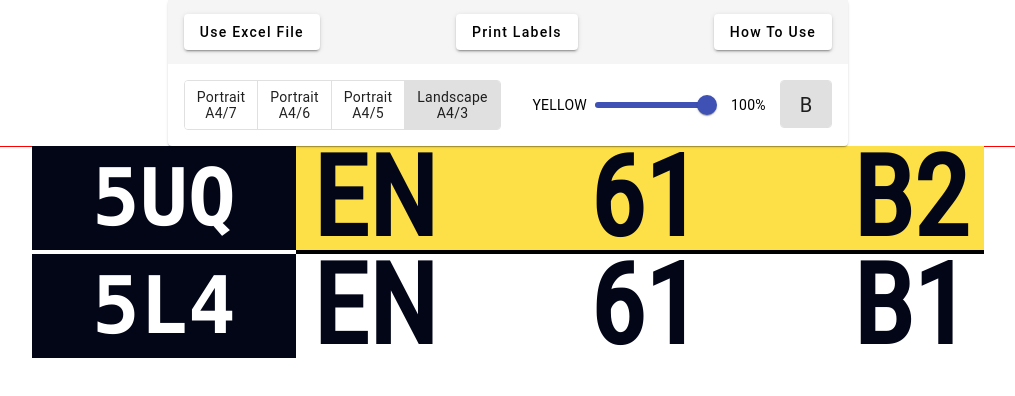
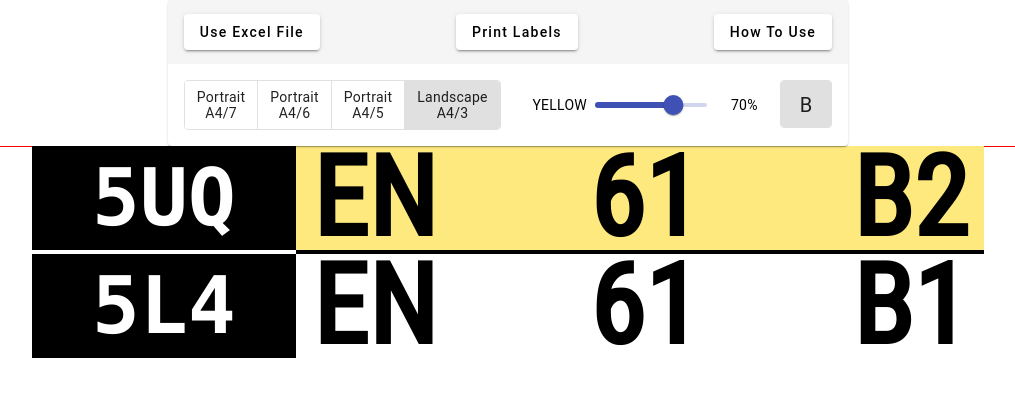
Before and after one commit to PrimeGoose/label_maker_tool, an Angular app: page / in a window 1280 px wide. Shown: the top 396 px of the page, without its empty margins (132-1147 px from the left). Built offline with nearby package versions, Linux system fonts and the light colour scheme.

Commit message:
text and bg black yellow 70%

```diff
--- a/src/app/app.component.css
+++ b/src/app/app.component.css
@@ -60,7 +60,7 @@
 .label-pair::before {
   content: "";
   display: block;
-  width: calc(100% + 8mm);
+  width: 100%;
   height: 1px;
   z-index: -1;
   left: -4mm;
--- a/src/app/app.component.html
+++ b/src/app/app.component.html
@@ -1,7 +1,6 @@
 <!-- main conntainer -->
 <div id="main-container" class="  flex flex-col  justify-center  items-center align-middle uppercase w-full">
   <mat-card>
-
     <mat-card-title>
       <!-- card item 1/2 -->
       <mat-toolbar class="mb-4 flex justify-between ">
@@ -15,23 +14,14 @@
         <button type="button" mat-raised-button (click)="openDialog()">How To Use</button>
       </mat-toolbar>
     </mat-card-title>
-
     <mat-card-content class="toolbox">
-
-
-
-
-
 
       <!-- card item 2/2 -->
       <div class="tools-row  flex flex-row justify-between">
 
         <!-- toggle butons for 3 5 6 7 label pairs per a4 sheet -->
         <div class="size-toggle">
-          <!-- <p>For printing in {{orientation}}</p> -->
-          <!-- app.component.html -->
           <mat-button-toggle-group name="fontStyle" aria-label="Font Style">
-
             <!-- Tooltip to describe how many labels fit on an A4 page with minimal margins when using setting "seven" -->
             <mat-button-toggle matTooltip="Using minimal margins, this setting yields 7 180x40mm labels per A4 page." (click)="setSeven()"
               value="seven">
@@ -52,7 +42,6 @@
             <!-- Tooltip to describe how many labels fit on an A4 page with minimal margins when using setting "five" -->
             <mat-button-toggle matTooltip="Using minimal margins, this setting yields 5 200x56mm labels per A4 page." (click)="setFive()"
               value="five">
-
               <span class="flex flex-col h-12 py-2 leading-4">
                 <span>Portrait</span>
                 <span>A4/5</span>
@@ -66,13 +55,7 @@
                 <span>A4/3</span>
               </span>
             </mat-button-toggle>
-
-
           </mat-button-toggle-group>
-
-
-
-
         </div>
 
         <!-- opacity slider -->
@@ -80,7 +63,7 @@
           <label for>Yellow</label>
           <div class="o-slider flex flex-row  items-center">
             <mat-slider class="opacity-adjust" min="0" max="100" step="10">
-              <input title="opacity-slider" matSliderThumb #opacity (input)="return_bg_opacity_yellowSlider(opacity.value)" value="100">
+              <input title="opacity-slider" matSliderThumb #opacity (input)="return_bg_opacity_yellowSlider(opacity.value)" value="70">
             </mat-slider>
             <label form="opacity-slider" class="opacity-value-label ml-4">{{opacity.value}}%</label>
           </div>
@@ -89,14 +72,9 @@
         <mat-button-toggle-group name="fontStyle" aria-label="Font Style" class=" block w-[52px] h-[48px]">
           <mat-button-toggle [checked]="fontWeightClass=='font-black'" class=" block w-[52px] h-[48px] text-xl"
             (click)="toggleBold()">B</mat-button-toggle>
-
         </mat-button-toggle-group>
-
-
       </div>
-
     </mat-card-content>
-
   </mat-card>
 
 
@@ -120,12 +98,12 @@
         <!-- level 2 digit -->
         <div spellcheck="false" contenteditable="true" [style.height.mm]="labelHeight" [style.width.mm]="digitWidth"
           [style.fontSize.mm]="digitFontSize"
-          class="digit-l2 flex items-center place-content-center self-center text-center justify-center text-white bg-slate-950 whitespace-nowrap    font-semibold">
+          class="digit-l2 flex items-center place-content-center self-center text-center justify-center text-white bg-black whitespace-nowrap    font-semibold">
           {{ label.level2.digit }}
         </div>
         <!-- level 2 location -->
         <div [ngClass]="[yellowOpacityClass]" [style.height.mm]="labelHeight" [style.width.mm]="locationWidth" [style.fontSize.mm]="locationFontSize"
-          class="location-l2 items-center  text-slate-950 flex bg-yellow-300 whitespace-nowrap  border-black   px-4 justify-between">
+          class="location-l2 items-center  text-black flex bg-yellow-300 whitespace-nowrap  border-black   px-4 justify-between">
           <span spellcheck="false" contenteditable="true" class="name-l2">{{ label.level2.street }}</span>
           <span spellcheck="false" contenteditable="true" class="number-l2">{{label.level2.number }}</span>
           <span spellcheck="false" contenteditable="true" class="level-l2">{{label.level2.side }}{{ label.level2.level}}</span>
@@ -136,12 +114,12 @@
         <!-- level 1 digit -->
         <div spellcheck="false" contenteditable="true" [style.height.mm]="labelHeight" [style.width.mm]="digitWidth"
           [style.fontSize.mm]="digitFontSize"
-          class="digit-l1 flex items-center place-content-center self-center text-center justify-center text-white bg-slate-950 whitespace-nowrap    font-semibold">
+          class="digit-l1 flex items-center place-content-center self-center text-center justify-center text-white bg-black whitespace-nowrap    font-semibold">
           {{ label.level1.digit }}
         </div>
         <!-- level 1 location -->
         <div [style.fontSize.mm]="locationFontSize" [style.height.mm]="labelHeight" [style.width.mm]="locationWidth"
-          class="location-l1   text-slate-950 flex bg-white whitespace-nowrap   border-black  px-4 justify-between ">
+          class="location-l1   text-black flex bg-white whitespace-nowrap   border-black  px-4 justify-between ">
           <span spellcheck="false" contenteditable="true" class="name-l1 ">{{ label.level1.street }}</span>
           <span spellcheck="false" contenteditable="true" class="number-l1">{{label.level1.number }}</span>
           <span spellcheck="false" contenteditable="true" class="level-l1">{{label.level1.side }}{{ label.level1.level}}</span>
--- a/src/app/app.component.ts
+++ b/src/app/app.component.ts
@@ -92,7 +92,6 @@ export class AppComponent implements OnInit {
   locationWidth = '130';
   labelPairWidthClass: string = 'a3-width';
   orientationClass: string = 'a4-landscape';
-
   /**
    * Sets the dimensions for  "Five labels per A4 sheet".
    */
@@ -151,8 +150,8 @@ export class AppComponent implements OnInit {
   }
 
   /** Opacity related properties */
-  yellowSlider: number = 100; // Default opacity set to 1 (100%)
-  yellowOpacityClass: string = 'bg-opacity-100';
+  yellowSlider: number = 70; // Default opacity set to 1 (100%)
+  yellowOpacityClass: string = 'bg-opacity-70';
 
   /**
    * Function to set the background opacity.
--- a/src/app/print.css
+++ b/src/app/print.css
@@ -8,6 +8,7 @@
 
   .label-pair-container {
     position: absolute;
+    width: 100%;
     top: 0;
     visibility: visible;
     page-break-inside: avoid;
@@ -15,6 +16,8 @@
   }
 
   .label-pair {
+    position: relative;
+    z-index: 1;
     visibility: visible;
     -webkit-print-color-adjust: exact;
     print-color-adjust: exact;
@@ -26,7 +29,45 @@
   /* Add the following to avoid page breaks in these elements */
   .label-l2,
   .label-l1 {
+
     page-break-inside: avoid !important;
     -webkit-page-break-inside: avoid !important;
   }
+
+    /* .label-pair::after {
+      content: "";
+      display: block;
+      width: 100%;
+      height: 1px;
+      z-index: -1;
+      left: -4mm;
+      top: 1px;
+      position: absolute;
+      background-color: red;
+    } */
+
+
+        /* Line above */
+        /* .label-pair::before {
+          content: "";
+          position: absolute;
+          top: 0;
+          left: 0;
+          width: 100%;
+          height: 0.25px;
+          background-color: red;
+          z-index: 1;
+        } */
+
+        /* Line below */
+        .label-pair::after {
+          content: "";
+          position: absolute;
+          bottom: 0;
+          left: 0;
+          width: 100%;
+          height: 0.25px;
+          background-color: red;
+          z-index: 1;
+        }
 }
```
